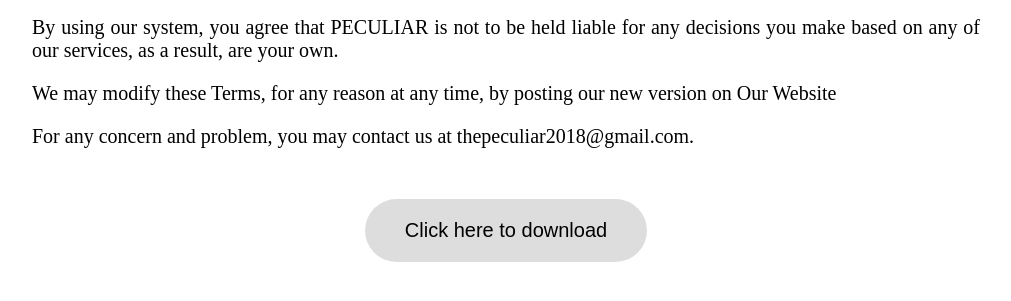
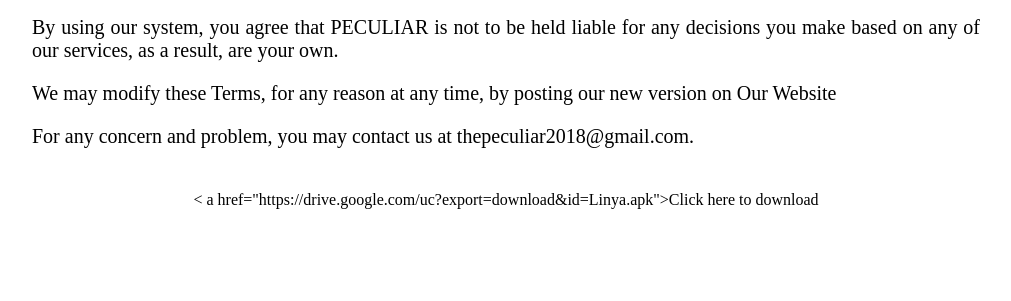
Before and after one commit to stixguy/thesispeculiar, a PHP site: page /download.php in a window 1280 px wide. Shown: the part 251-552 px from the top of the page, without its empty margins (134-1145 px from the left). Run offline with PHP 8.4, Linux system fonts and the light colour scheme.

Commit message:
Update download.php

```diff
--- a/download.php
+++ b/download.php
@@ -68,7 +68,7 @@
 <br>
 
 </div>
-<center><button class="button" a href="https://drive.google.com/uc?export=download&id=Linya.apk">Click here to download</button></center>
+<center>< a href="https://drive.google.com/uc?export=download&id=Linya.apk">Click here to download</a></center>
 
 
 
```
